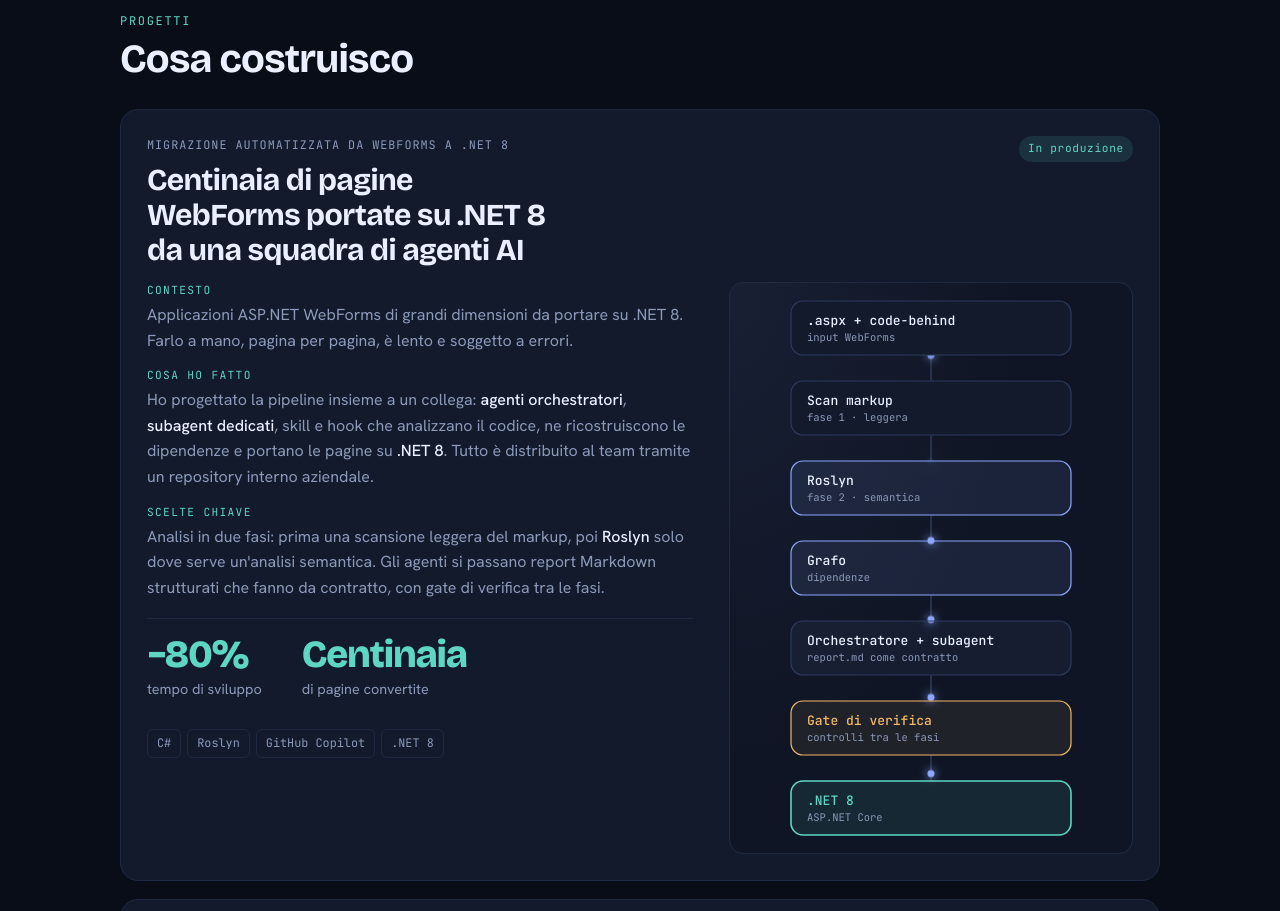
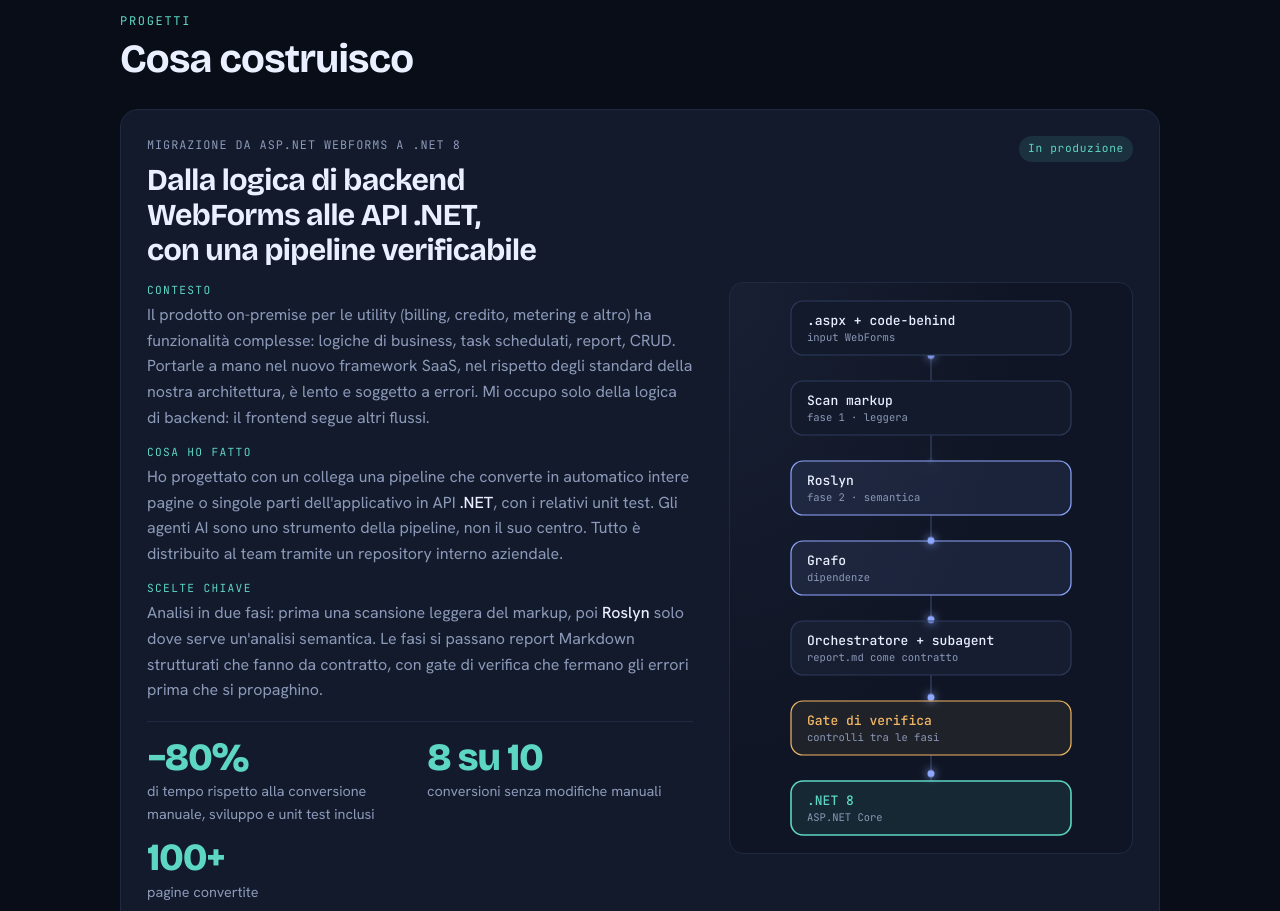
Before and after one commit to davidedg87/davidedg87.github.io, a plain HTML site: page index.html in a window 1280 px wide. Shown: the part 1680-2591 px from the top of the page. Drawn offline with nearby package versions, Linux system fonts and the light colour scheme.

Commit message:
Riscrivi la scheda sulla migrazione WebForms: problema, scelte e metriche verificabili (IT/EN)
Co-Authored-By: Claude Sonnet 5.5 <noreply@anthropic.com>
Claude-Session: https://claude.ai/code/session_01Fz2mJuMpT8Eyz5e7cwJEZA

```diff
--- a/index.html
+++ b/index.html
@@ -167,7 +167,7 @@ footer{display:flex;justify-content:space-between;flex-wrap:wrap;gap:8px;color:v
 @media (max-width:760px){.card.wide dl{display:flex}}
 .stack-grid{grid-template-columns:repeat(auto-fit,minmax(220px,1fr))}
 .metrics{display:flex;flex-wrap:wrap;gap:12px 40px;padding:16px 0 4px;border-top:1px solid var(--line)}
-.metrics div{display:flex;flex-direction:column}
+.metrics div{display:flex;flex-direction:column;max-width:15rem}
 .metrics b{font-family:var(--f-display);font-weight:800;font-size:2.4rem;line-height:1;letter-spacing:-.03em;color:var(--teal)}
 .metrics span{color:var(--muted);font-size:.9rem;margin-top:4px}
 .diagram .ghost{fill:var(--card);stroke:var(--line-2);opacity:.55}
@@ -300,11 +300,11 @@ pre .cursor{display:inline-block;width:.55em;height:1.1em;background:var(--accen
     <div class="bento">
 
       <article class="card wide">
-        <div class="card-top"><div><span class="kicker">Migrazione automatizzata da WebForms a .NET 8</span><h3>Centinaia di pagine WebForms portate su .NET 8 da una squadra di agenti AI</h3></div><span class="tag daily">In produzione</span></div>
+        <div class="card-top"><div><span class="kicker">Migrazione da ASP.NET WebForms a .NET 8</span><h3>Dalla logica di backend WebForms alle API .NET, con una pipeline verificabile</h3></div><span class="tag daily">In produzione</span></div>
         <div class="split">
           <div class="split-text">
-            <dl><div><dt>Contesto</dt><dd>Applicazioni ASP.NET WebForms di grandi dimensioni da portare su .NET 8. Farlo a mano, pagina per pagina, è lento e soggetto a errori.</dd></div><div><dt>Cosa ho fatto</dt><dd>Ho progettato la pipeline insieme a un collega: <b>agenti orchestratori</b>, <b>subagent dedicati</b>, skill e hook che analizzano il codice, ne ricostruiscono le dipendenze e portano le pagine su <b>.NET 8</b>. Tutto è distribuito al team tramite un repository interno aziendale.</dd></div><div><dt>Scelte chiave</dt><dd>Analisi in due fasi: prima una scansione leggera del markup, poi <b>Roslyn</b> solo dove serve un'analisi semantica. Gli agenti si passano report Markdown strutturati che fanno da contratto, con gate di verifica tra le fasi.</dd></div></dl>
-            <div class="metrics"><div><b>−80%</b><span>tempo di sviluppo</span></div><div><b>Centinaia</b><span>di pagine convertite</span></div></div>
+            <dl><div><dt>Contesto</dt><dd>Il prodotto on-premise per le utility (billing, credito, metering e altro) ha funzionalità complesse: logiche di business, task schedulati, report, CRUD. Portarle a mano nel nuovo framework SaaS, nel rispetto degli standard della nostra architettura, è lento e soggetto a errori. Mi occupo solo della logica di backend: il frontend segue altri flussi.</dd></div><div><dt>Cosa ho fatto</dt><dd>Ho progettato con un collega una pipeline che converte in automatico intere pagine o singole parti dell'applicativo in API <b>.NET</b>, con i relativi unit test. Gli agenti AI sono uno strumento della pipeline, non il suo centro. Tutto è distribuito al team tramite un repository interno aziendale.</dd></div><div><dt>Scelte chiave</dt><dd>Analisi in due fasi: prima una scansione leggera del markup, poi <b>Roslyn</b> solo dove serve un'analisi semantica. Le fasi si passano report Markdown strutturati che fanno da contratto, con gate di verifica che fermano gli errori prima che si propaghino.</dd></div></dl>
+            <div class="metrics"><div><b>−80%</b><span>di tempo rispetto alla conversione manuale, sviluppo e unit test inclusi</span></div><div><b>8 su 10</b><span>conversioni senza modifiche manuali</span></div><div><b>100+</b><span>pagine convertite</span></div></div>
             <div class="chips"><span>C#</span><span>Roslyn</span><span>GitHub Copilot</span><span>.NET 8</span></div>
           </div>
           <div class="diagram" role="img" aria-label="Flusso: file .aspx e code-behind, scansione del markup, analisi Roslyn, grafo delle dipendenze, agenti GitHub Copilot che si passano report Markdown, gate di verifica, codice .NET 8">
```
Also changed, not shown: en/index.html (+4 -4 lines).
